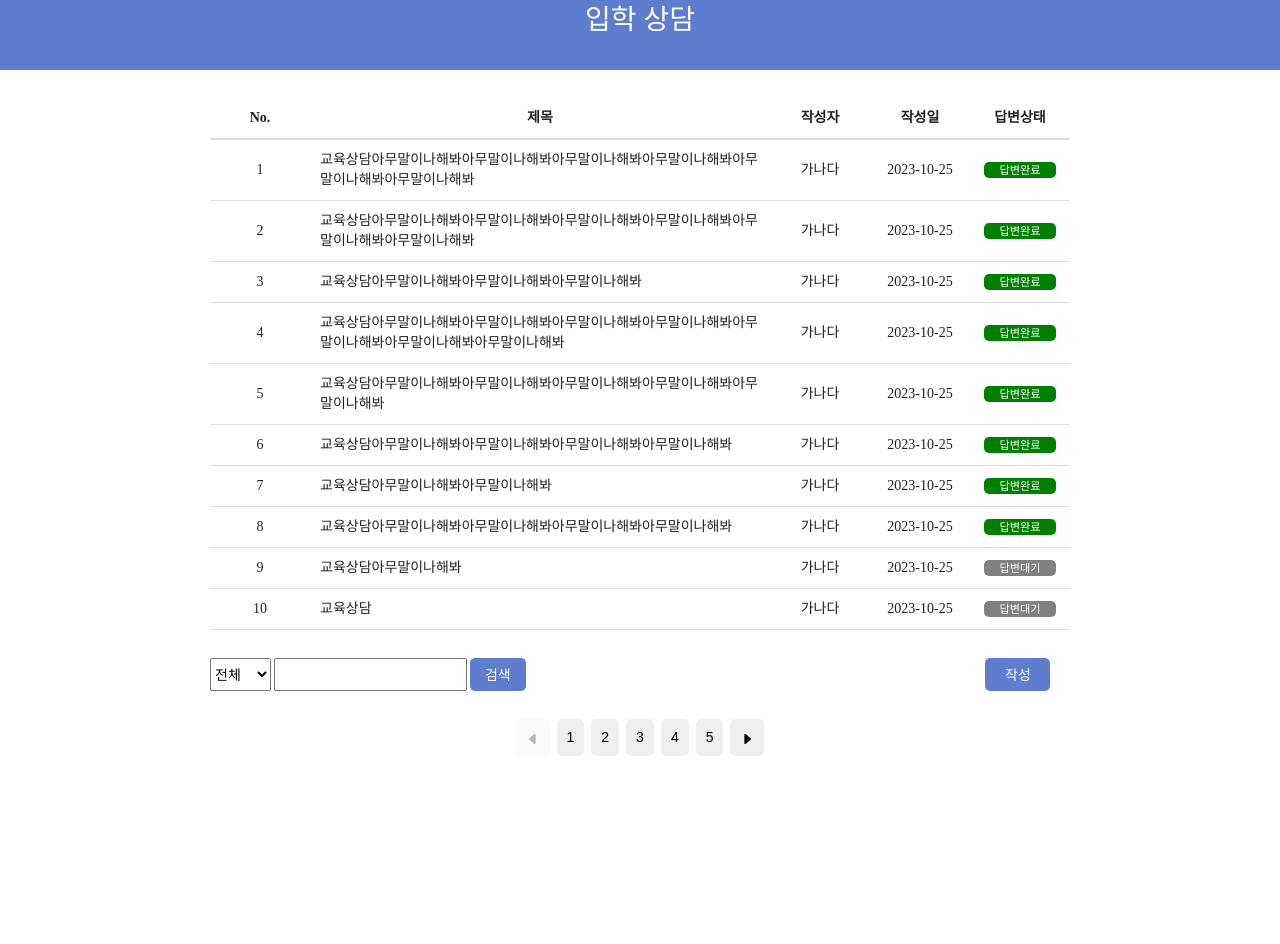
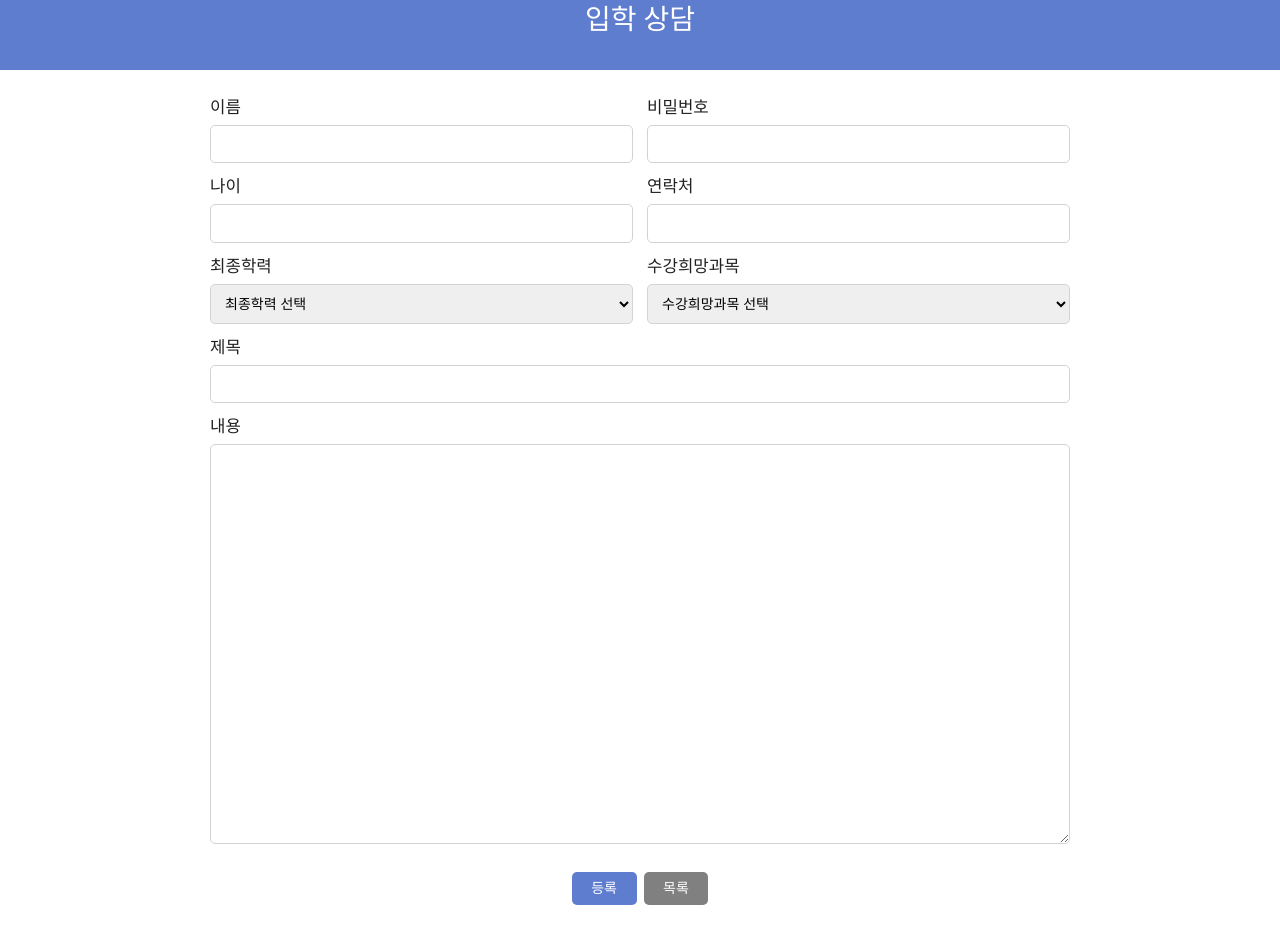
Before and after one commit to parksungyun/lms_v2, a React (Create React App) app: page /admission/write in a window 1280 px wide. Shown: the part 120-1064 px from the top of the page. Before the commit the page ends 946 px from the top, so only its background shows below. Built offline with nearby package versions, Linux system fonts and the light colour scheme; a web font is replaced by a local one.

Commit message:
2023-10-25

```diff
--- /dev/null
+++ b/src/components/ParentsWrapper.js
@@ -0,0 +1,7 @@
+import { Outlet } from "react-router-dom";
+
+export function ParentsWrapper() {
+  return <>
+    <Outlet />
+  </>
+}
--- a/src/pages/Router.js
+++ b/src/pages/Router.js
@@ -23,6 +23,7 @@
 import { ManagerHome } from "./Learning/ManagerHome"
 import { AdminHome } from "./Learning/AdminHome"
 import { LmsHeader } from "../components/LmsHeader"
+import { ParentsWrapper } from "../components/ParentsWrapper"
 
 export function Router() {
   return <>
@@ -32,26 +33,23 @@
           <Route path="/" element={<WebNavbar />}>
             <Route index element={<Home />} />
             <Route path="about" element={<About />} />
-            <Route path="courses" element={<Courses />}>
-              <Route path=":id" element={<CourseDetail />} />
+            <Route path="courses" element={<ParentsWrapper />}>
+              <Route index element={<Courses />} />
+              <Route path="detail" element={<CourseDetail />} />
             </Route>
             <Route path="trainers" element={<Trainers />} />
             <Route path="managers" element={<Managers />} />
             <Route path="step" element={<Step />} />
-            <Route path="admission" element={<AdmissionBoard />}>
+            <Route path="admission" element={<ParentsWrapper />}>
+              <Route index element={<AdmissionBoard />} />
               <Route path="write" element={<AdmissionWrite />} />
-              <Route path=":id" element={<AdmissionPost />} />
+              <Route path="post" element={<AdmissionPost />} />
             </Route>
             <Route path="contact" element={<Contact />} />
             <Route path="login" element={<Login />} />
             <Route path="register" element={<Register />} />
             <Route path="findID" element={<FindID />} />
             <Route path="findPW" element={<FindPW />} />
-            {/* <Route path="student" element={<StudentWrapper />}>
-              <Route path=":id" element={<StudentMain />}></Route>
-            </Route> */}
-            <Route path="course" element={<Course />} />
-            <Route path="member" element={<MemberCard />} />
           </Route>
           <Route path="/lms" element={<LmsHeader />}>
             <Route path="s" element={<StudentHome />}></Route>
--- a/src/pages/Web/AdmissionWrite.js
+++ b/src/pages/Web/AdmissionWrite.js
@@ -1,5 +1,159 @@
-export function AdmissionWrite() {
-  return <>
+import styled from "styled-components";
+import WebWrapper from "../../components/WebWrapper"
+import { useState } from "react";
+import { useNavigate } from "react-router-dom";
 
+const Container = styled.div`
+  margin: 2rem 15rem;
+  padding-bottom: 3rem;
+`;
+
+const PrimaryButton = styled.button`
+  border: 0;
+  border-radius: 5px;
+  background-color: #5f7dcf;
+  padding: 0.6rem 1.4rem;
+  color: white;
+`;
+
+const SecondaryButton = styled.button`
+  border: 0;
+  border-radius: 5px;
+  background-color: gray;
+  padding: 0.6rem 1.4rem;
+  color: white;
+`;
+
+const ButtonBox = styled.div`
+  padding: 2rem 0;
+  display: flex;
+  justify-content: center;
+  gap: 0.5rem;
+`;
+
+const Divider = styled.div`
+  display: flex;
+  gap: 1rem;
+  width: 100%;
+  `;
+
+const Div = styled.div`
+  width: 100%;
+  display: flex;
+  flex-direction: column;
+  input {
+    padding: 10px;
+    border-radius: 5px;
+    border: 1px solid lightgray;
+    margin-bottom: 1rem;
+  }
+  label {
+    font-size: 1.2rem;
+    margin-bottom: 0.5rem;
+  }
+`;
+
+const TextInput = styled.input`
+  padding: 10px;
+  border-radius: 5px;
+  border: 1px solid lightgray;
+`;
+
+const SelectBox = styled.div`
+  select {
+    padding: 10px;
+    border-radius: 5px;
+    width: 100%;
+    border: 1px solid lightgray;
+    margin-bottom: 1rem;
+  }
+`;
+
+const ContentInput = styled.textarea`
+  width: 100%;
+  height: 400px;
+  padding: 10px;
+  border-radius: 5px;
+  border: 1px solid lightgray;
+`;
+
+export function AdmissionWrite(){
+  const [name, setName] = useState("");
+  const [age, setAge] = useState("");
+  const [phone, setPhone] = useState("");
+  const [school, setSchool] = useState("");
+  const [desired, setDesired] = useState("");
+  const [title, setTitle] = useState("");
+  const [content, setContent] = useState("");
+  const [password, setPassword] = useState("");
+
+  function onSubmit(e) {
+    e.preventDefault();
+  }
+
+  return<>
+  <WebWrapper pageName={"입학 상담"} />
+    <Container>
+      <form onSubmit={onSubmit}>
+        <Divider>
+          <Div>
+            <label>이름</label>
+            <TextInput id="name" value={name} onChange={(e) => setName(e.target.value)} />
+          </Div>
+          <Div>
+            <label>비밀번호</label>
+            <TextInput type="password" id="password" value={password} onChange={(e) => setPassword(e.target.value)} />
+          </Div>
+        </Divider>
+        <Divider>
+          <Div>
+            <label>나이</label>
+            <TextInput id="age" value={age} onChange={(e) => setAge(e.target.value)} />
+          </Div>
+          <Div>
+            <label>연락처</label>
+            <TextInput id="phone" value={phone} onChange={(e) => setPhone(e.target.value)} />
+          </Div>
+        </Divider>
+        <Divider>
+          <Div>
+            <label>최종학력</label>
+            <SelectBox>
+              <select className="school" onChange={(e) => setSchool(e.target.value)}>
+                <option key="0" value="0">최종학력 선택</option>
+                <option key="1" value="1">중졸</option>
+                <option key="2" value="2">고졸</option>
+                <option key="3" value="3">초대졸</option>
+                <option key="4" value="4">대학원졸</option>
+              </select>
+            </SelectBox>
+          </Div>
+          <Div>
+            <label>수강희망과목</label>
+            <SelectBox>
+              <select className="desired" onChange={(e) => setDesired(e.target.value)}>
+                <option key="0" value="0">수강희망과목 선택</option>
+                <option key="1" value="1">디지털 콘텐츠 UI/UX 디자인</option>
+                <option key="2" value="2">데이터시각화 UI 개발</option>
+                <option key="3" value="3">메타버스 에듀테크 개발</option>
+                <option key="4" value="4">front-end 디지털 디자인</option>
+              </select>
+            </SelectBox>
+          </Div>
+        </Divider>
+        <Div>
+          <label>제목</label>
+          <TextInput id="title" value={title} onChange={(e) => setTitle(e.target.value)} />
+        </Div>
+        <Div>
+          <label>내용</label>
+          <ContentInput id="content" value={content} onChange={(e) => setContent(e.target.value)} />
+        </Div>
+        <ButtonBox>
+          <PrimaryButton>등록</PrimaryButton>
+          <SecondaryButton>목록</SecondaryButton>
+        </ButtonBox>
+      </form>
+    </Container>
   </>
 }
--- a/src/pages/Web/Register.js
+++ b/src/pages/Web/Register.js
@@ -1,4 +1,4 @@
-import { useContext, useState } from "react";
+import { useState } from "react";
 import { useNavigate } from "react-router-dom";
 import styled from "styled-components"
 
@@ -87,9 +87,6 @@
 
   function onSubmit(e) {
     e.preventDefault();
-    if (userId && userPw) {
-      navigate("/");
-    }
   }
 
   return <>
```
